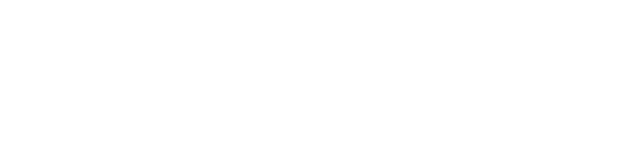
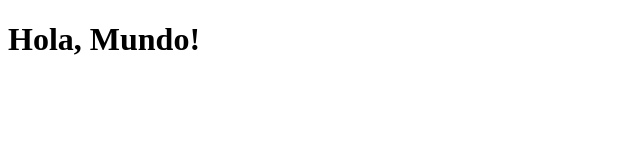
Before and after one commit to fraydd/web1, a plain HTML site: page index.html in a window 1280 px wide. Shown: the whole page, without its empty margins (0-640 px from the left). Drawn offline with Linux system fonts and the light colour scheme.

Commit message:
Update index.html
Hola mundo y titulo

```diff
--- a/index.html
+++ b/index.html
@@ -4,9 +4,9 @@
     <meta charset="UTF-8">
     <meta http-equiv="X-UA-Compatible" content="IE=edge">
     <meta name="viewport" content="width=device-width, initial-scale=1.0">
-    <title>Document</title>
+    <title>Web1</title>
 </head>
 <body>
-
+    <h1>Hola, Mundo!</h1>
 </body>
 </html>
```
